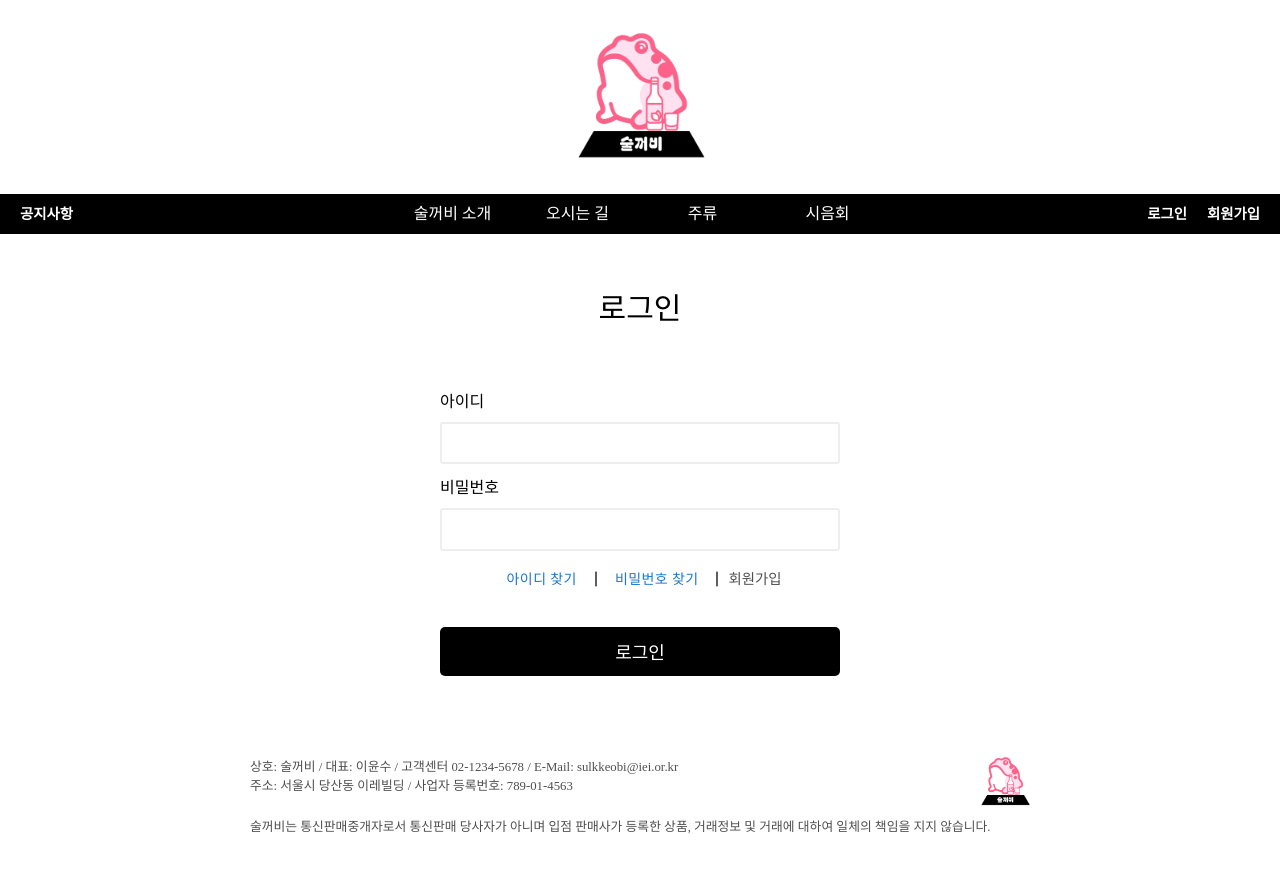
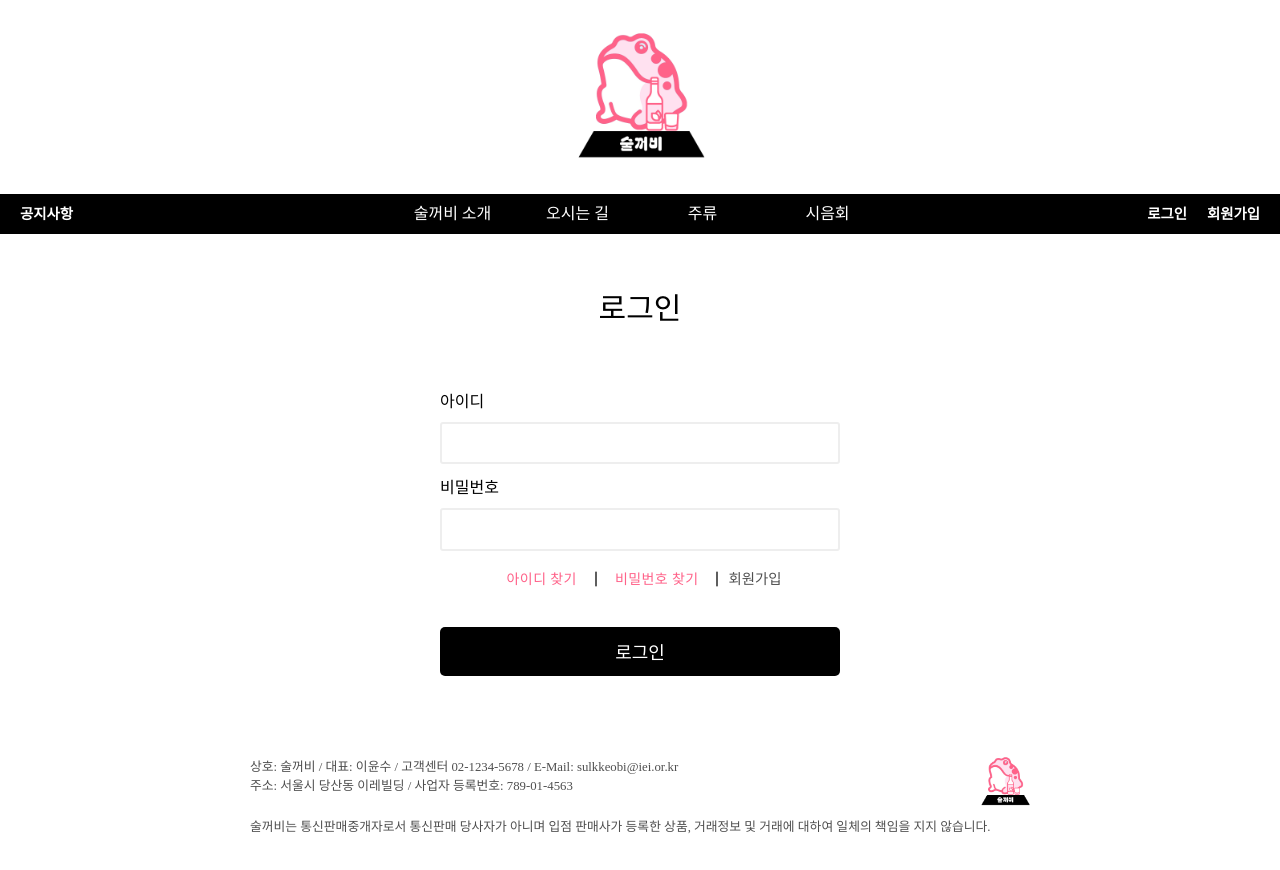
Before and after one commit to Mojitokyk/soolkkerbi_project, a React (Create React App) app in the folder soolkkerbi_project_front/: page /login in a window 1280 px wide. Shown: the top 870 px of the page. Built offline with nearby package versions, Linux system fonts and the light colour scheme; the HTML template or start-up script is replaced by a standard one; a web font is replaced by a local one; what quill-image-resize-module-react would draw is missing.

Commit message:
update login.css

```diff
--- a/soolkkerbi_project_front/src/component/member/login.css
+++ b/soolkkerbi_project_front/src/component/member/login.css
@@ -50,6 +50,15 @@
   font-size: 18px;
 }
 
-.css-1e6y48t-MuiButtonBase-root-MuiButton-root {
+.search-box > :first-child > button {
   color: #ff6289;
 }
+.search-box > :nth-child(3) > button {
+  color: #ff6289;
+}
+.search-box > :first-child > button:hover {
+  background-color: #fff7f9;
+}
+.search-box > :nth-child(3) > button:hover {
+  background-color: #fff7f9;
+}
```
